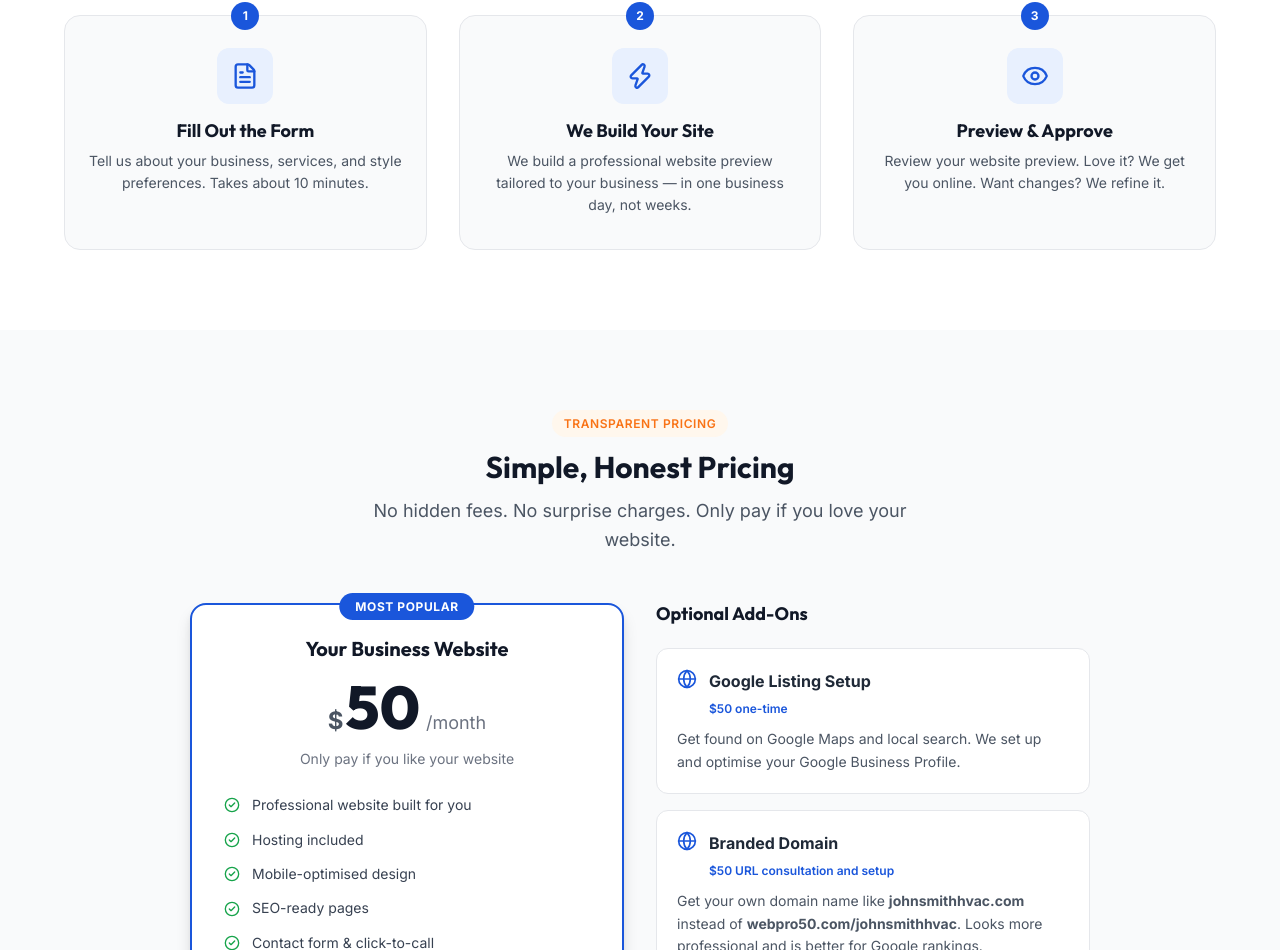
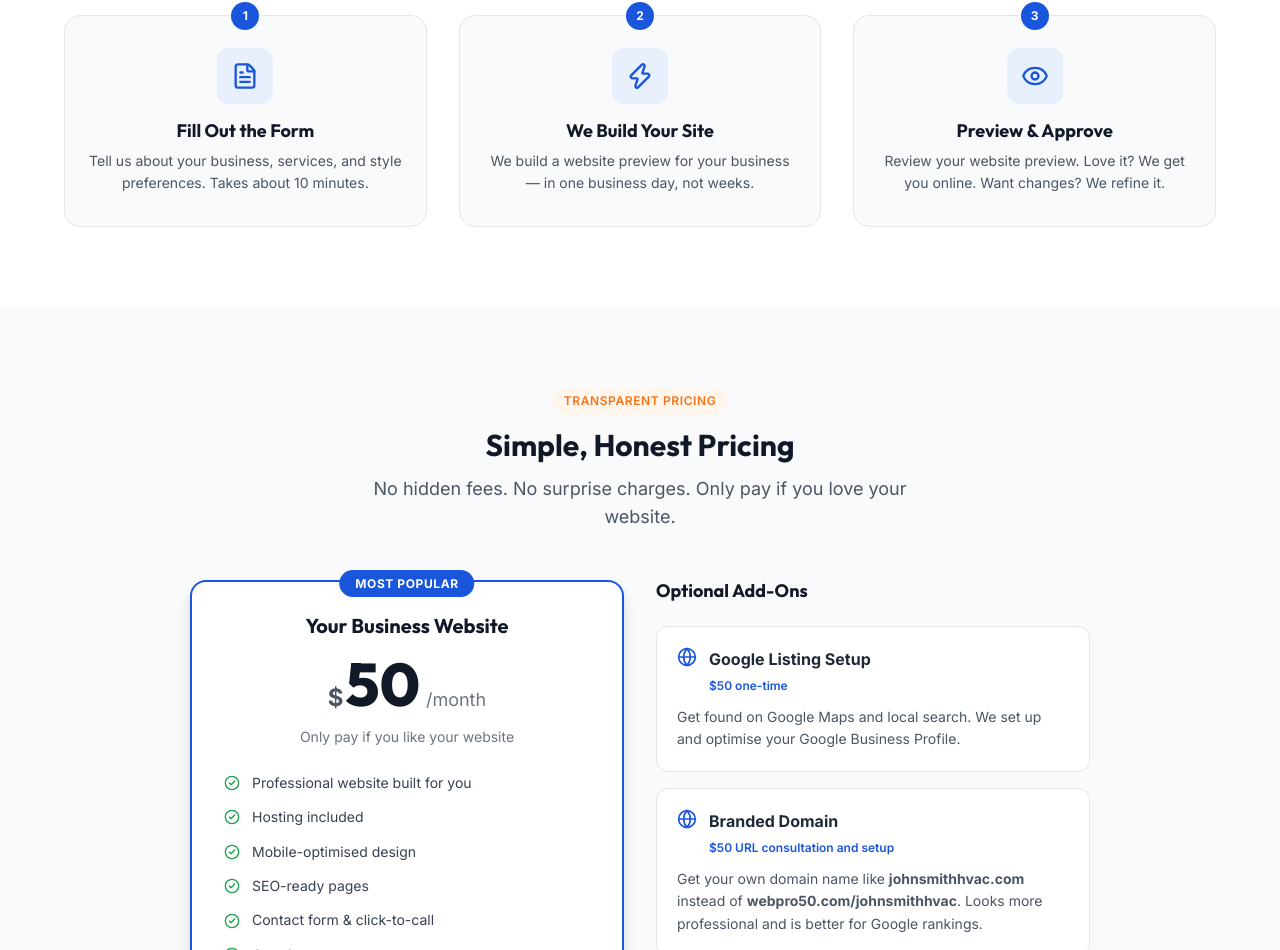
Before and after one commit to DAGarnish/proservice, a Next.js app: page / in a window 1280 px wide. Shown: the part 1280-2230 px from the top of the page. Built offline with nearby package versions, Linux system fonts and the light colour scheme.

Commit message:
Update Step 2 copy

```diff
--- a/app/page.tsx
+++ b/app/page.tsx
@@ -127,7 +127,7 @@ function HowItWorksSection() {
       icon: <Zap size={28} />,
       step: '2',
       title: 'We Build Your Site',
-      description: 'We build a professional website preview tailored to your business — in one business day, not weeks.',
+      description: 'We build a website preview for your business — in one business day, not weeks.',
     },
     {
       icon: <Eye size={28} />,
```
